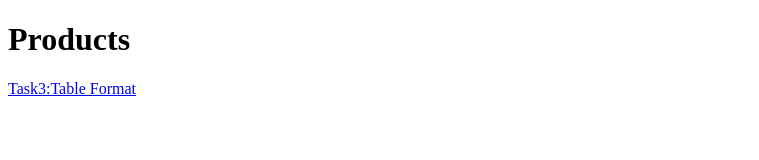
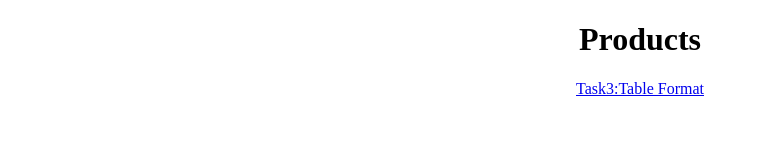
Before and after one commit to Mounika4438/Tables, a plain HTML site: page index.html in a window 1280 px wide. Shown: the whole page, without its empty margins (0-759 px from the left). Drawn offline with Linux system fonts and the light colour scheme.

Commit message:
Update index.html

```diff
--- a/index.html
+++ b/index.html
@@ -6,7 +6,7 @@
     <title>Document</title>
 </head>
 <body>
-    <h1>Products</h1>
-    <a href="Products.html">Task3:Table Format</a>
+   <center>  <h1>Products</h1>
+    <a href="Products.html">Task3:Table Format</a></center>
 </body>
 </html>
```
